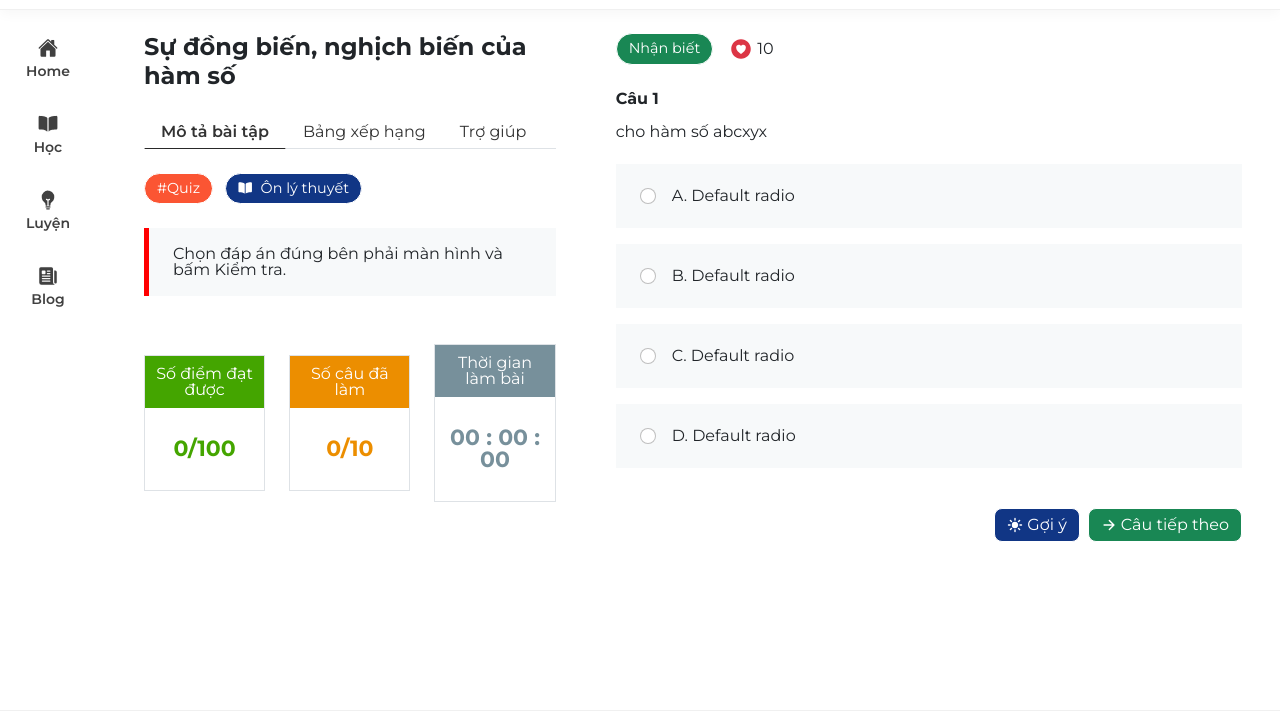
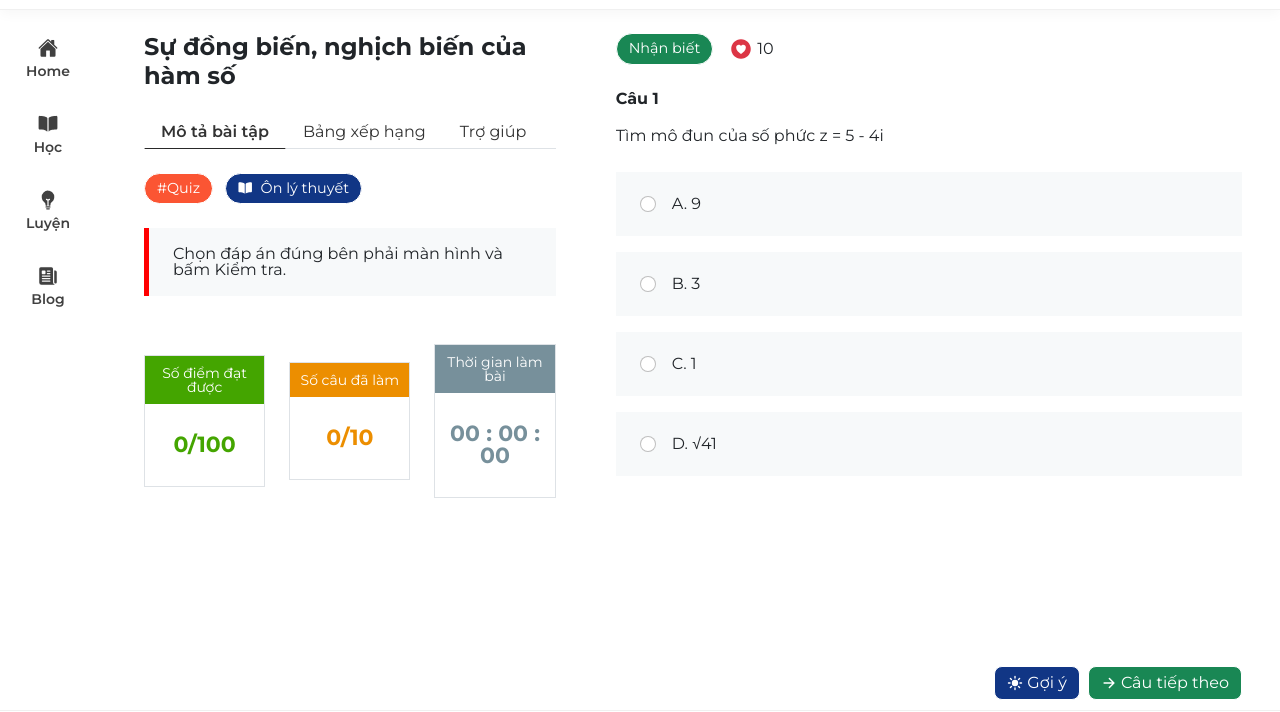
Before and after one commit to TonTon69/Education_UI, a plain HTML site: page exercises.html in a window 1280 px wide. Shown: the part 56-768 px from the top of the page. Drawn offline with nearby package versions, Linux system fonts and the light colour scheme.

Commit message:
update header

```diff
--- a/assets/styles/app.scss
+++ b/assets/styles/app.scss
@@ -230,12 +230,20 @@ body {
                 display: flex;
                 align-items: center;
 
+                &__avatar {
+                    display: flex;
+                    align-items: center;
+                    justify-content: center;
+                    border-radius: 50%;
+                    border: 2px solid $primary-color;
+
                     img {
                         width: 50px;
                         height: 50px;
                         border-radius: 50%;
                         object-fit: cover;
                         margin-left: 0;
+                    }
                 }
 
                 &__info {
@@ -398,6 +406,7 @@ body {
             text-align: center;
 
             .top {
+                font-size: 14px;
                 padding: 10px;
                 color: $white-color;
             }
@@ -456,6 +465,10 @@ body {
                 visibility : visible;
             }
 
+            .question {
+                line-height: 1.5;
+            }
+
             .form-check {
                 background: #f7f9fa;
                 padding: 0 24px;
@@ -474,13 +487,17 @@ body {
                 }
             }
 
-            .recommend {
+            .actions {
+                position: fixed;
+                bottom: 44px;
+                right: 38px;
+            }
+
             .modal-dialog {
                 transition: all 0.3s ease;
 
                 .btn-close {
                     box-shadow: unset;
-                    }
                 }
             }
         }
--- a/exercises.html
+++ b/exercises.html
@@ -38,7 +38,10 @@
                 </div>
                 <div class="header__actions--userMenu shadow">
                     <div class="user">
-                        <img src="https://graph.facebook.com/1200171846994675/picture?width=400&height=400" alt="" />
+                        <div class="user__avatar">
+                            <img src="https://graph.facebook.com/1200171846994675/picture?width=400&height=400"
+                                alt="" />
+                        </div>
                         <div class="user__info">
                             <div class="name">Huynh Minh Hoang</div>
                             <div class="username">@huynh-minh-hoang</div>
@@ -215,46 +218,52 @@
                             <div class="mt-4 mb-4">
                                 <h6 class="fw-bold mb-3">Câu 1</h6>
                                 <div class="question">
-                                    cho hàm số abcxyx
+                                    Tìm mô đun của số phức z = 5 - 4i
                                 </div>
                                 <div class="options mt-4">
                                     <div class="form-check d-flex align-items-center">
                                         <input class="form-check-input mt-0 me-3" type="radio" name="flexRadioDefault"
                                             id="flexRadioDefault1">
                                         <label class="form-check-label" for="flexRadioDefault1">
-                                            A. Default radio
+                                            A. 9
                                         </label>
                                     </div>
                                     <div class="form-check d-flex align-items-center">
                                         <input class="form-check-input mt-0 me-3" type="radio" name="flexRadioDefault"
                                             id="flexRadioDefault2">
                                         <label class="form-check-label" for="flexRadioDefault2">
-                                            B. Default radio
+                                            B. 3
                                         </label>
                                     </div>
                                     <div class="form-check d-flex align-items-center">
                                         <input class="form-check-input mt-0 me-3" type="radio" name="flexRadioDefault"
                                             id="flexRadioDefault3">
                                         <label class="form-check-label" for="flexRadioDefault3">
-                                            C. Default radio
+                                            C. 1
                                         </label>
                                     </div>
                                     <div class="form-check d-flex align-items-center">
                                         <input class="form-check-input mt-0 me-3" type="radio" name="flexRadioDefault"
                                             id="flexRadioDefault4">
                                         <label class="form-check-label" for="flexRadioDefault4">
-                                            D. Default radio
+                                            D. √41
                                         </label>
                                     </div>
                                 </div>
-                                <div class="d-flex align-items-center justify-content-end pt-4">
+                                <div class="actions d-flex align-items-center justify-content-end pt-4">
                                     <div class="recommend">
                                         <button class="btn btn-primary btn-padding d-flex align-items-center me-2"
                                             data-bs-toggle="modal" data-bs-target="#recommendModal">
                                             <ion-icon name="sunny"></ion-icon>
                                             <span class="ms-1">Gợi ý</span>
                                         </button>
-                                        <!-- Modal -->
+                                    </div>
+                                    <button class="btn btn-success btn-padding d-flex align-items-center">
+                                        <ion-icon name="arrow-forward-outline"></ion-icon>
+                                        <span class="ms-1">Câu tiếp theo</span>
+                                    </button>
+                                </div>
+                                <!-- Modal recommend -->
                                 <div class="modal fade" id="recommendModal" tabindex="-1"
                                     aria-labelledby="recommendModalLabel" aria-hidden="true">
                                     <div class="modal-dialog">
@@ -270,19 +279,12 @@
                                                 Ghi phương pháp tại đây!
                                             </div>
                                             <div class="modal-footer">
-                                                        <button type="button" class="btn btn-success"
-                                                            data-bs-dismiss="modal">
+                                                <button type="button" class="btn btn-success" data-bs-dismiss="modal">
                                                     Tôi đã hiểu
                                                 </button>
                                             </div>
                                         </div>
                                     </div>
-                                        </div>
-                                    </div>
-                                    <button class="btn btn-success btn-padding d-flex align-items-center">
-                                        <ion-icon name="arrow-forward-outline"></ion-icon>
-                                        <span class="ms-1">Câu tiếp theo</span>
-                                    </button>
                                 </div>
                             </div>
                         </div>
```
Also changed, not shown: detail.html (+4 -1 lines), index.html (+4 -1 lines), learning.html (+4 -1 lines), subjects.html (+4 -1 lines), assets/styles/app.css, 1 other file. Lines whose indentation alone changed are shown as unchanged.
